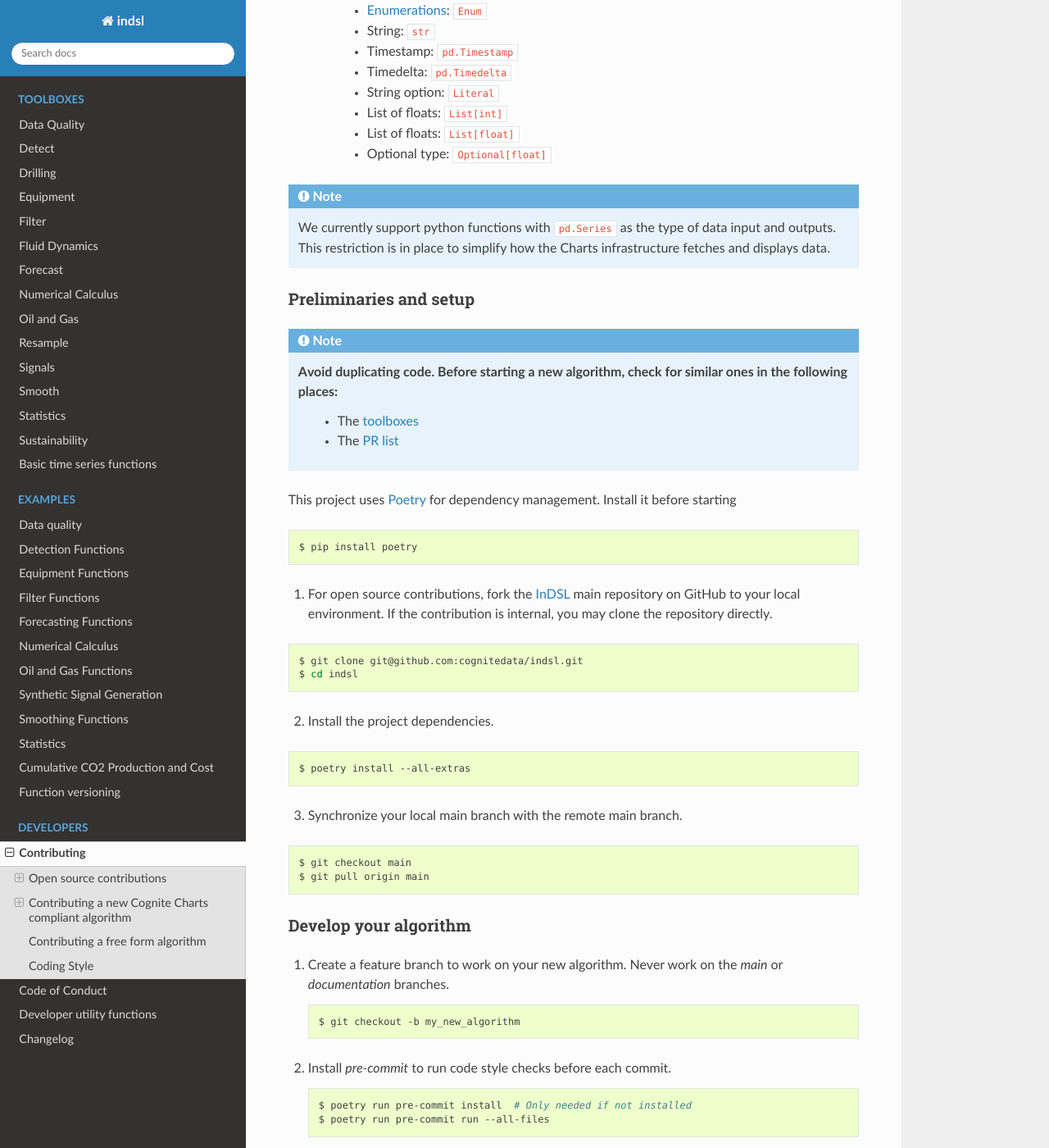
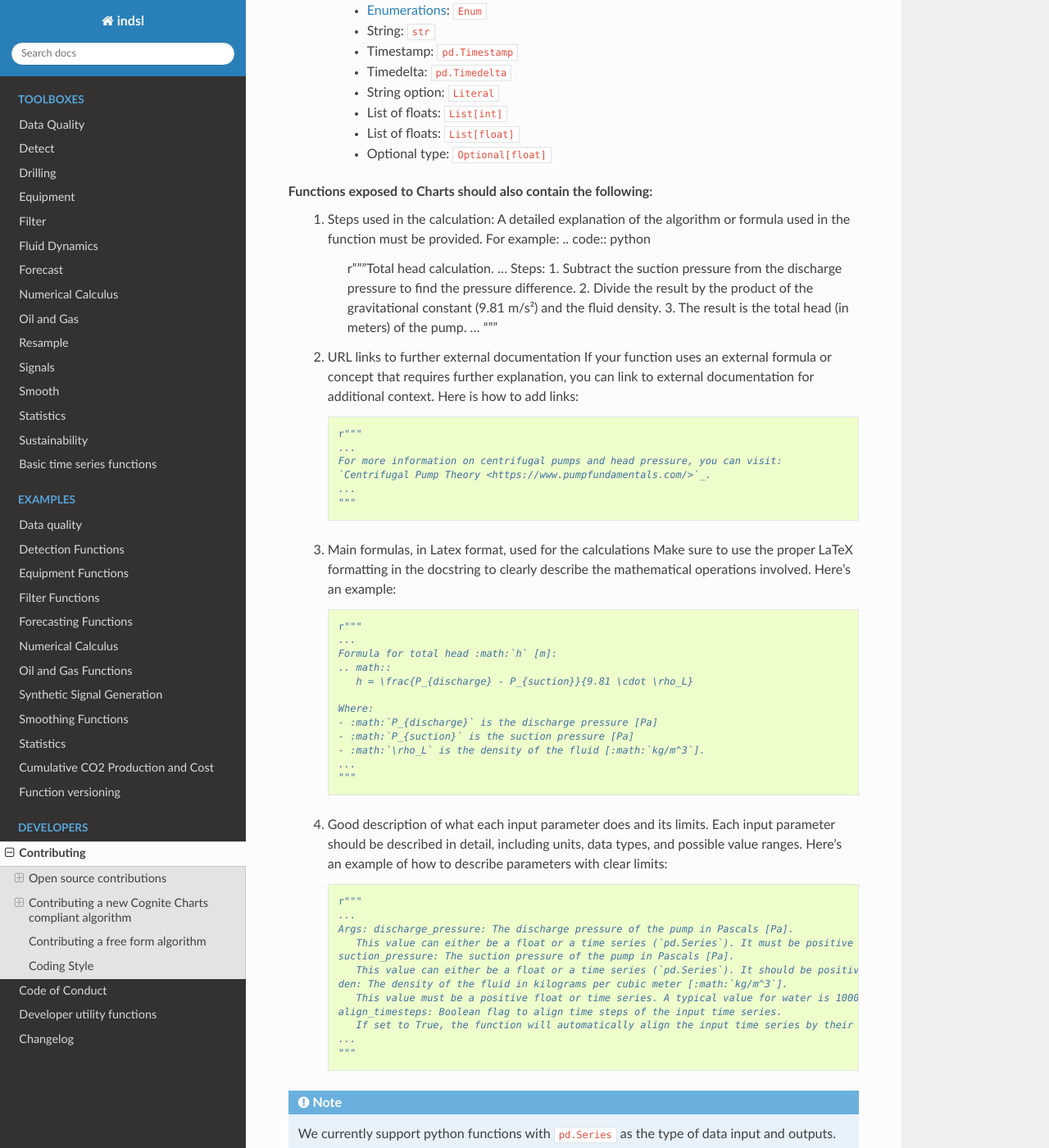
Before and after one commit to cognitedata/indsl, a Sphinx documentation site: the page built from docs-source/source/contribute.rst, in a window 1280 px wide and 1400 px high, scrolled down 2338 px. Shown: the whole window at 82% size. Built offline with Sphinx 7.4.7 and the Read the Docs theme 2.0.0, drawn with Linux system fonts in a browser that asks for light colours; pages that are not in the unit, such as notebooks, are missing from menus.

Commit message:
chore: add to documentation for charts functions

```diff
--- a/docs-source/source/contribute.rst
+++ b/docs-source/source/contribute.rst
@@ -105,6 +105,69 @@ before developing and algorithm are:
         * List of floats: ``List[float]``
         * Optional type: ``Optional[float]``
 
+Functions exposed to Charts should also contain the following:
+   1. Steps used in the calculation:
+      A detailed explanation of the algorithm or formula used in the function must be provided. For example:
+      .. code:: python
+
+         r"""Total head calculation.
+         ...
+         Steps:
+         1. Subtract the suction pressure from the discharge pressure to find the pressure difference.
+         2. Divide the result by the product of the gravitational constant (9.81 m/s²) and the fluid density.
+         3. The result is the total head (in meters) of the pump.
+         ...
+         """
+
+   2. URL links to further external documentation
+      If your function uses an external formula or concept that requires further explanation,
+      you can link to external documentation for additional context. Here is how to add links:
+
+      .. code:: python
+
+         r"""
+         ...
+         For more information on centrifugal pumps and head pressure, you can visit:
+         `Centrifugal Pump Theory <https://www.pumpfundamentals.com/>`_.
+         ...
+         """
+
+   3. Main formulas, in Latex format, used for the calculations
+      Make sure to use the proper LaTeX formatting in the docstring
+      to clearly describe the mathematical operations involved. Here’s an example:
+
+      .. code:: python
+
+         r"""
+         ...
+         Formula for total head :math:`h` [m]:
+         .. math::
+            h = \frac{P_{discharge} - P_{suction}}{9.81 \cdot \rho_L}
+
+         Where:
+         - :math:`P_{discharge}` is the discharge pressure [Pa]
+         - :math:`P_{suction}` is the suction pressure [Pa]
+         - :math:`\rho_L` is the density of the fluid [:math:`kg/m^3`].
+         ...
+         """
+   4. Good description of what each input parameter does and its limits.
+      Each input parameter should be described in detail, including units, data types,
+      and possible value ranges. Here's an example of how to describe parameters with clear limits:
+
+      .. code:: python
+
+         r"""
+         ...
+         Args: discharge_pressure: The discharge pressure of the pump in Pascals [Pa].
+            This value can either be a float or a time series (`pd.Series`). It must be positive and greater than the suction pressure.
+         suction_pressure: The suction pressure of the pump in Pascals [Pa].
+            This value can either be a float or a time series (`pd.Series`). It should be positive, and typically less than the discharge pressure.
+         den: The density of the fluid in kilograms per cubic meter [:math:`kg/m^3`].
+            This value must be a positive float or time series. A typical value for water is 1000 kg/m^3.
+         align_timesteps: Boolean flag to align time steps of the input time series.
+            If set to True, the function will automatically align the input time series by their timestamps. Default is False.
+         ...
+         """
 
 .. note::
 
```
